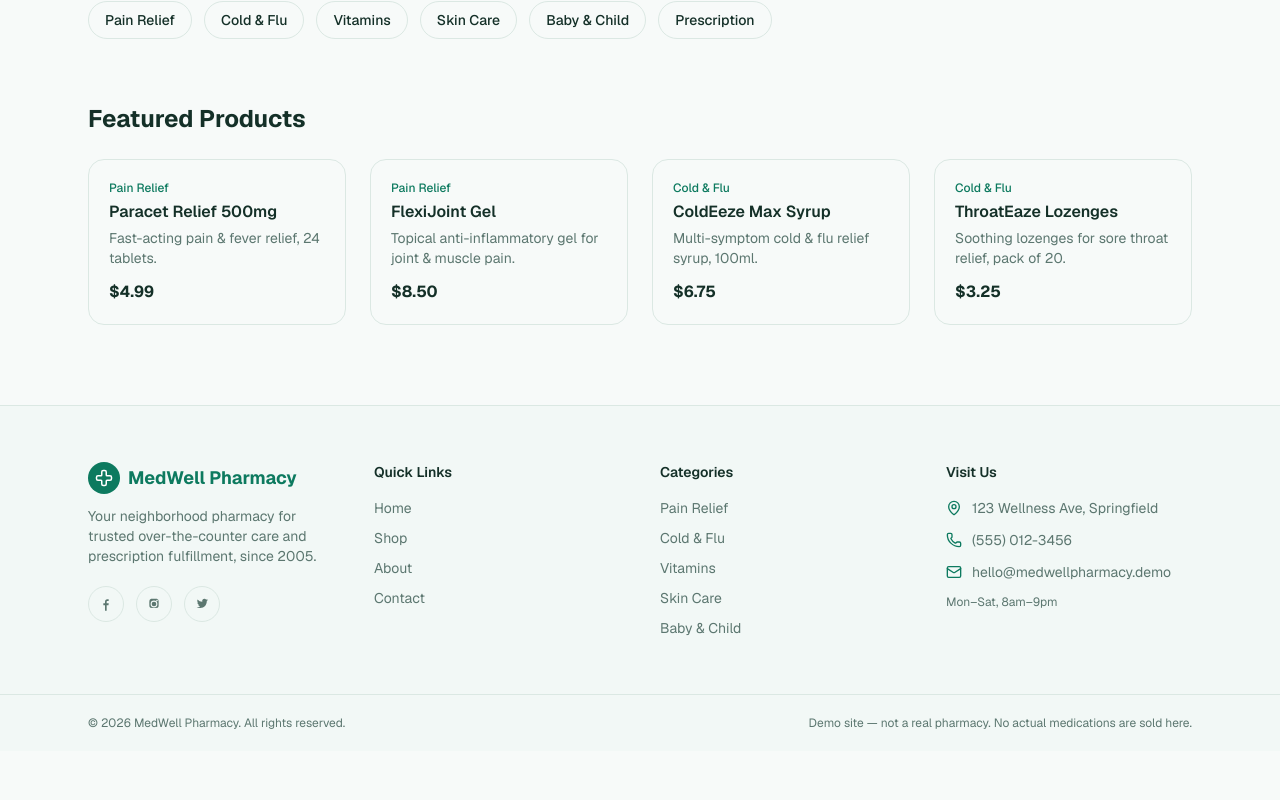
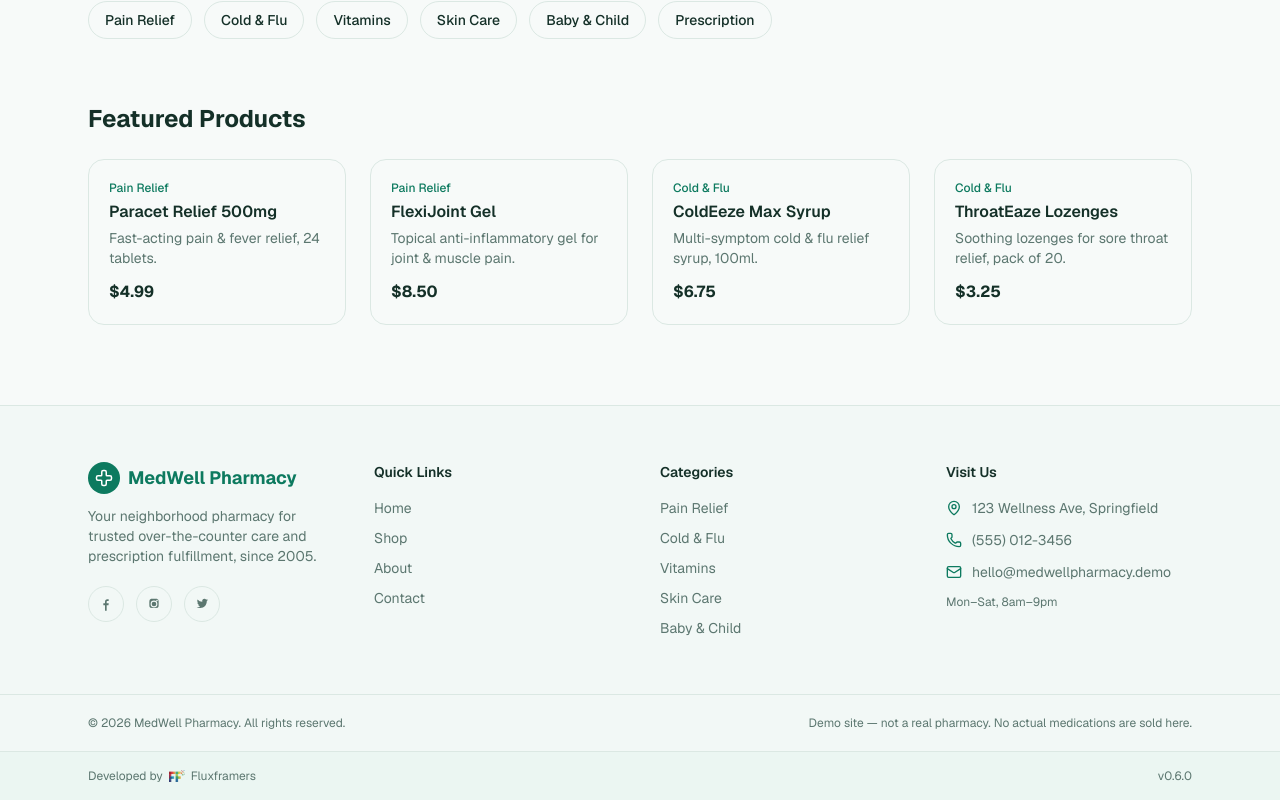
Before and after one commit to mauk16/medwell-rx, a Next.js app: page / in a window 1280 px wide. Shown: the part 752-1552 px from the top of the page. Before the commit the page ends 1503 px from the top, so only its background shows below. Built offline with nearby package versions, Linux system fonts and the light colour scheme.

Commit message:
Add Fluxframers credit bar + version to footer (v0.6.0)

```diff
--- a/components/Footer.tsx
+++ b/components/Footer.tsx
@@ -1,6 +1,8 @@
 import Link from "next/link";
+import Image from "next/image";
 import { Cross, MapPin, Phone, Mail } from "lucide-react";
 import { categories } from "@/data/products";
+import pkg from "@/package.json";
 
 const quickLinks = [
   { href: "/", label: "Home" },
@@ -116,6 +118,22 @@ export default function Footer() {
           <p>Demo site — not a real pharmacy. No actual medications are sold here.</p>
         </div>
       </div>
+
+      <div className="border-t border-border bg-accent/60">
+        <div className="mx-auto flex max-w-6xl flex-col items-center gap-2 px-6 py-4 text-center text-xs text-muted sm:flex-row sm:justify-between sm:text-left">
+          <a
+            href="https://www.fluxframers.com"
+            target="_blank"
+            rel="noopener noreferrer"
+            className="flex items-center gap-1.5 transition-colors hover:text-primary"
+          >
+            Developed by
+            <Image src="/fluxframers-logo.webp" alt="Fluxframers" width={16} height={11} />
+            Fluxframers
+          </a>
+          <span>v{pkg.version}</span>
+        </div>
+      </div>
     </footer>
   );
 }
--- a/package.json
+++ b/package.json
@@ -1,6 +1,6 @@
 {
   "name": "pharmacy-demo",
-  "version": "0.5.2",
+  "version": "0.6.0",
   "private": true,
   "scripts": {
     "dev": "next dev",
```
Also changed, not shown: public/fluxframers-logo.webp (added), 1 other file (tests, documents, lock files or other folders).
